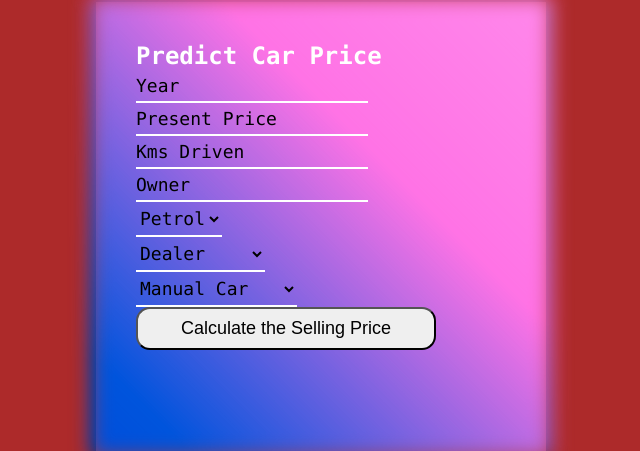
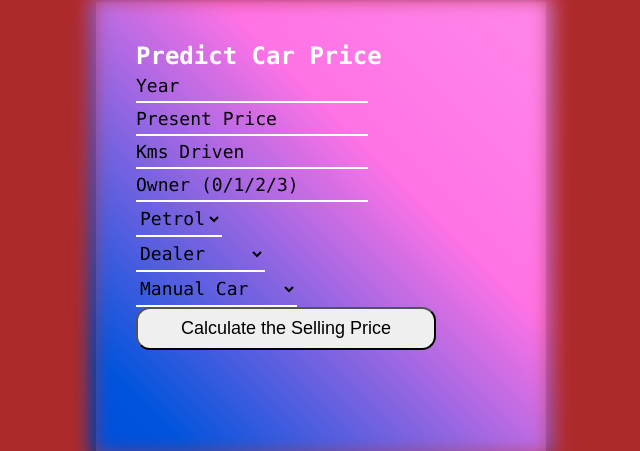
Before and after one commit to Shobhit-aryan/CarPricePrediction, a Flask app: page / in a window 1280 px wide. Shown: the part 173-624 px from the top of the page, without its empty margins (319-959 px from the left). Run offline with Flask 2, Linux system fonts and the light colour scheme; parts of the project's set-up code (start-up, migrations or seed data) failed here and were passed over.

Commit message:
Update index1.html

```diff
--- a/templates/index1.html
+++ b/templates/index1.html
@@ -23,7 +23,7 @@
                     <input id="third" name="Kms_Driven" required="required" placeholder="Kms Driven">
                 </div>
                 <div class="inputbox">
-                    <input id="fourth" name="Owner" required="required" placeholder="Owner">
+                    <input id="fourth" name="Owner" required="required" placeholder="Owner (0/1/2/3)">
                 </div>
                 <div class="inputbox">
                     <select name="Fuel_Type_Petrol" id="fuel" required="required">
```
